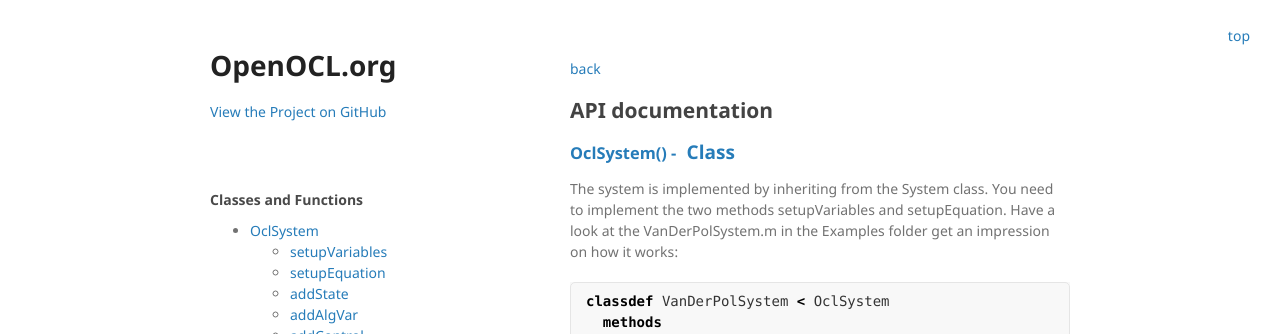
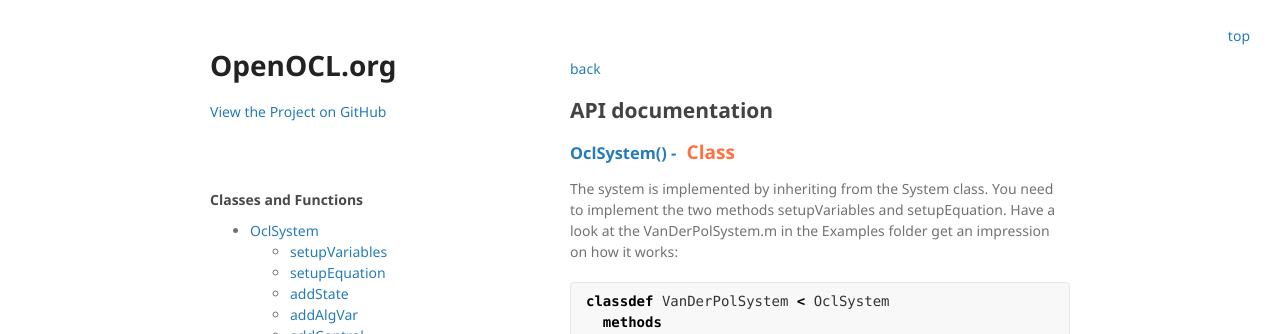
Before and after one commit to OpenOCL/openocl.github.io, a Jekyll site: the page built from api-docs.md, in a window 1280 px wide. Shown: the top 334 px of the page. Built offline with Jekyll 4.4.1, drawn with Linux system fonts in a browser that asks for light colours.

Commit message:
Update jekyll-theme-minimal.scss

```diff
--- a/_sass/jekyll-theme-minimal.scss
+++ b/_sass/jekyll-theme-minimal.scss
@@ -226,11 +226,11 @@
 	font-size: 19px;
 }
 
-.endpoint.function {
+.endpoint.Function {
 	color: #7E57C2;
 }
 
-.endpoint.class {
+.endpoint.Class {
 	color: #FF7043;
 }
 
```
